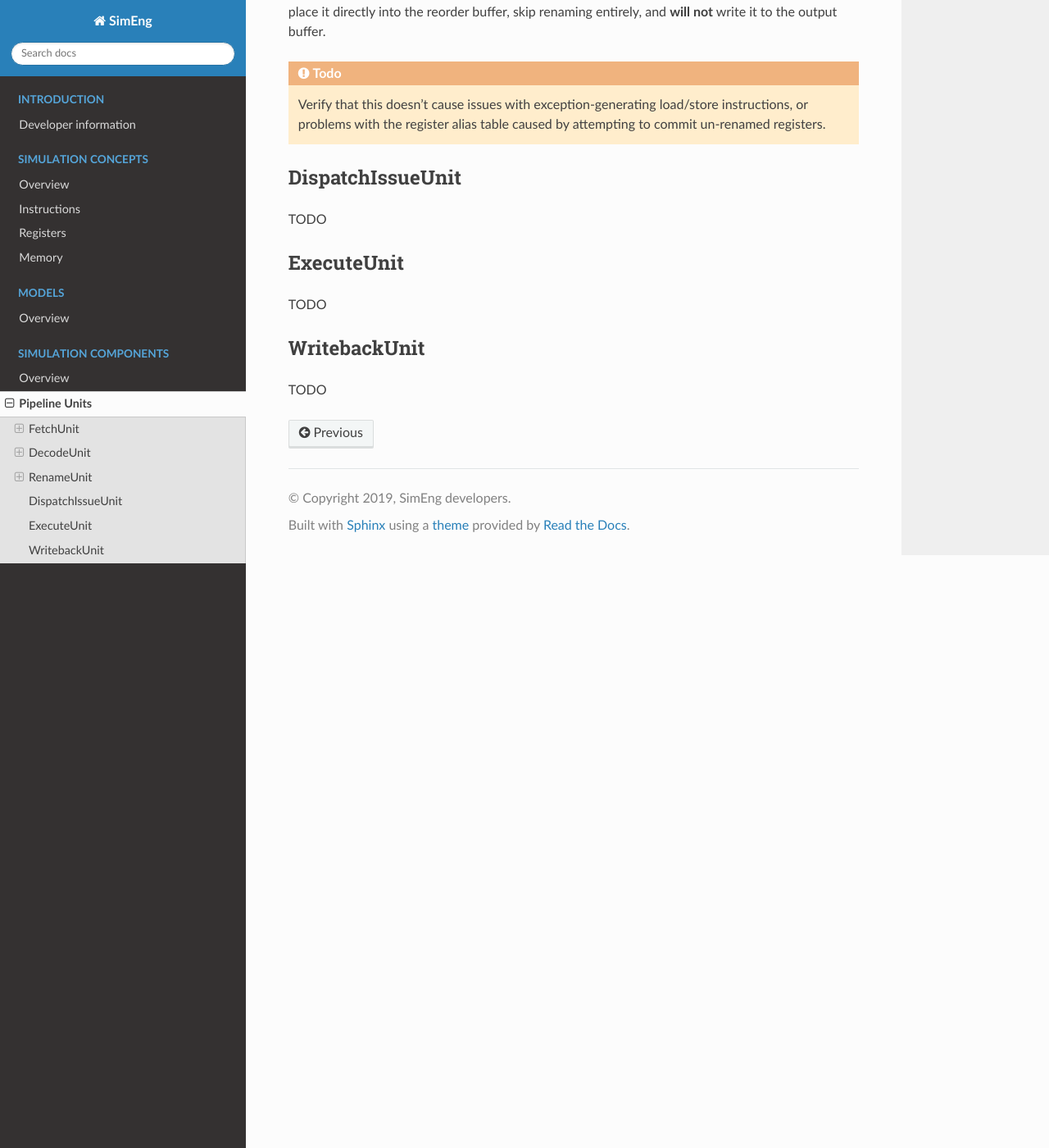
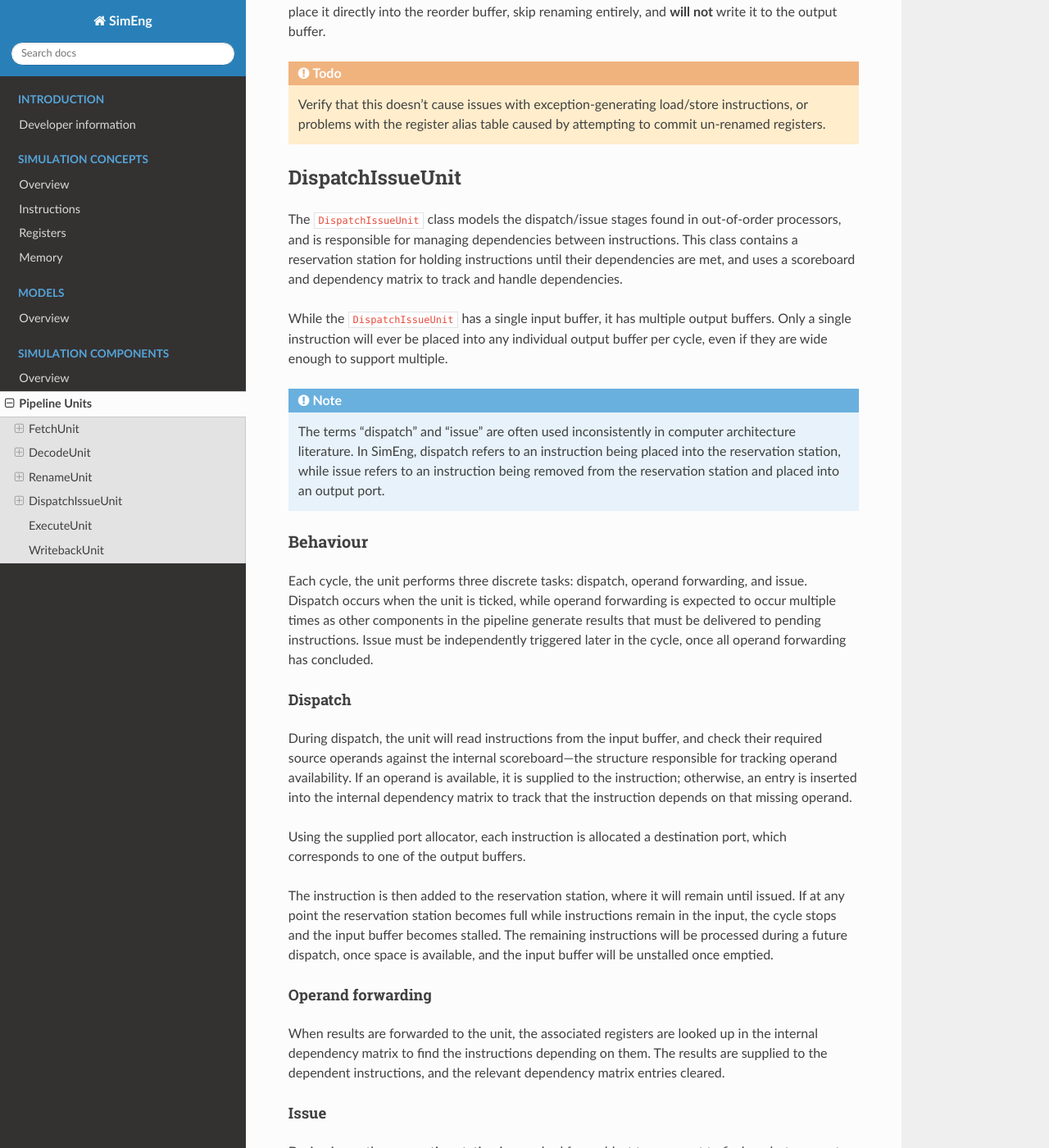
Before and after one commit to UoB-HPC/SimEng, a Sphinx documentation site: the page built from docs/sphinx/pipeline/units.rst, in a window 1280 px wide and 1400 px high, scrolled down 3160 px. Shown: the whole window at 82% size. Built offline with Sphinx 7.4.7 and the Read the Docs theme 2.0.0, drawn with Linux system fonts in a browser that asks for light colours; some of the changed text lies outside the part shown.

Commit message:
Adds documentation for DispatchIssueUnit

```diff
--- a/docs/sphinx/pipeline/units.rst
+++ b/docs/sphinx/pipeline/units.rst
@@ -94,10 +94,41 @@ If an instruction has been flagged as having encountered an exception, then the
 .. todo::
   Verify that this doesn't cause issues with exception-generating load/store instructions, or problems with the register alias table caused by attempting to commit un-renamed registers.
 
+
 DispatchIssueUnit
 -----------------
 
-TODO
+The ``DispatchIssueUnit`` class models the dispatch/issue stages found in out-of-order processors, and is responsible for managing dependencies between instructions. This class contains a reservation station for holding instructions until their dependencies are met, and uses a scoreboard and dependency matrix to track and handle dependencies.
+
+While the ``DispatchIssueUnit`` has a single input buffer, it has multiple output buffers. Only a single instruction will ever be placed into any individual output buffer per cycle, even if they are wide enough to support multiple.
+
+.. Note:: The terms "dispatch" and "issue" are often used inconsistently in computer architecture literature. In SimEng, dispatch refers to an instruction being placed into the reservation station, while issue refers to an instruction being removed from the reservation station and placed into an output port.
+
+Behaviour
+*********
+
+Each cycle, the unit performs three discrete tasks: dispatch, operand forwarding, and issue. Dispatch occurs when the unit is ticked, while operand forwarding is expected to occur multiple times as other components in the pipeline generate results that must be delivered to pending instructions. Issue must be independently triggered later in the cycle, once all operand forwarding has concluded.
+
+Dispatch
+''''''''
+
+During dispatch, the unit will read instructions from the input buffer, and check their required source operands against the internal scoreboard---the structure responsible for tracking operand availability. If an operand is available, it is supplied to the instruction; otherwise, an entry is inserted into the internal dependency matrix to track that the instruction depends on that missing operand.
+
+Using the supplied port allocator, each instruction is allocated a destination port, which corresponds to one of the output buffers.
+
+The instruction is then added to the reservation station, where it will remain until issued. If at any point the reservation station becomes full while instructions remain in the input, the cycle stops and the input buffer becomes stalled. The remaining instructions will be processed during a future dispatch, once space is available, and the input buffer will be unstalled once emptied.
+
+Operand forwarding
+''''''''''''''''''
+
+When results are forwarded to the unit, the associated registers are looked up in the internal dependency matrix to find the instructions depending on them. The results are supplied to the dependent instructions, and the relevant dependency matrix entries cleared.
+
+Issue
+'''''
+
+During issue, the reservation station is searched from oldest to youngest to find ready-to-execute instructions. If a ready instruction's allocated port is unstalled and has not yet been used this cycle, the instruction will be placed into it and removed from the reservation station; otherwise, it will be skipped and handled during a future issue stage.
+
+This search continues until either all ports are full, or all ready-to-execute instructions have been checked.
 
 ExecuteUnit
 -----------
```
